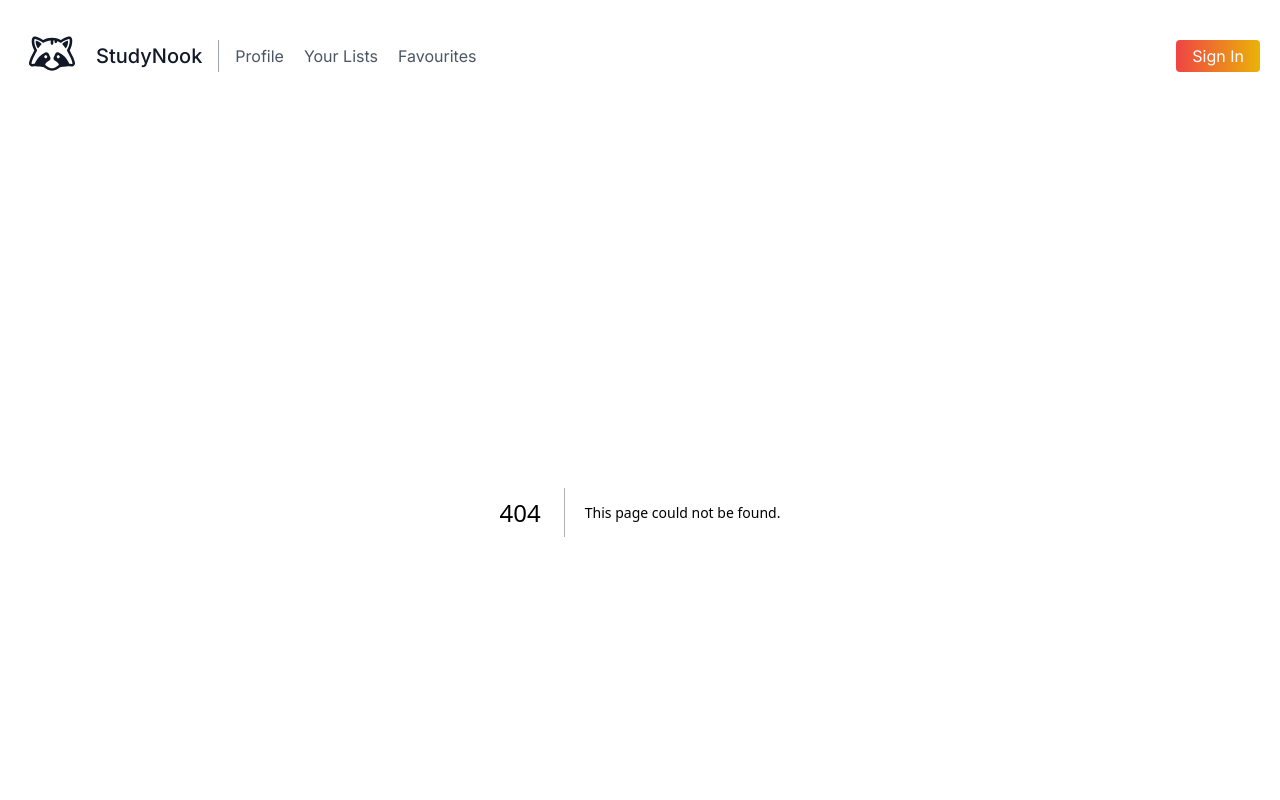
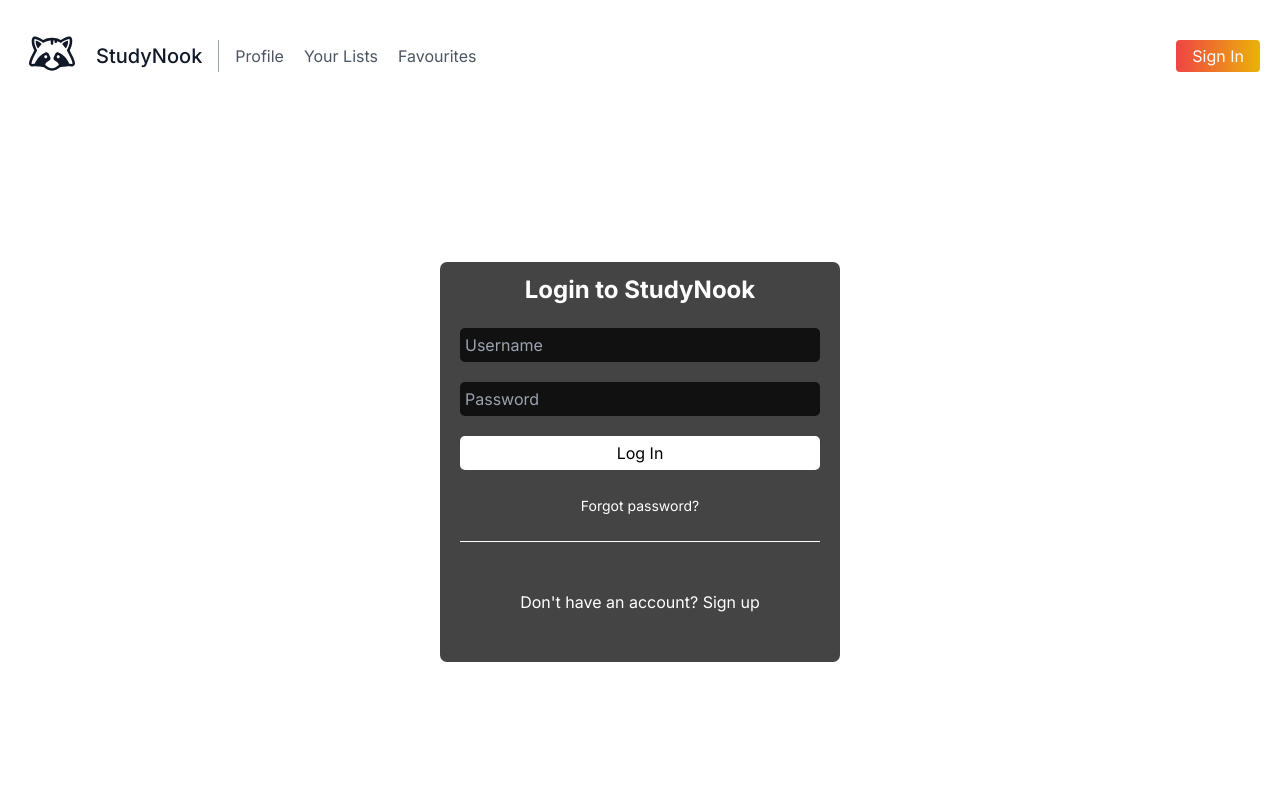
Before and after one commit to doh43/Outhouse, a Next.js app in the folder frontend/: page /login in a window 1280 px wide. Before the commit this address had no page. Shown: the top 800 px of the page. Built offline with nearby package versions, Linux system fonts and the light colour scheme.

Commit message:
added login page

```diff
--- /dev/null
+++ b/frontend/src/app/(auth)/login/layout.tsx
@@ -0,0 +1,10 @@
+
+const LoginLayout = ({children}) => {
+    return (
+        <div>
+            {children}
+        </div>
+    )
+}
+
+export default LoginLayout
--- /dev/null
+++ b/frontend/src/app/(auth)/login/login.module.css
@@ -0,0 +1,71 @@
+.loginContainer {
+    text-align: center;
+    margin: auto;
+    max-width: 400px;
+    display: flex;
+    place-items: center;
+    min-height: 700px;
+}
+
+.loginBase {
+    width: 100%;
+}
+
+.loginSection {
+    border-style: solid;
+    border-radius: 7px;
+    background-color: #444;
+    display: flex;
+    flex-direction: column;
+    height: 50vh;
+}
+
+.loginHeader {
+    font-size: 24px;
+    font-weight: 700;
+    color: white;
+    text-align: center;
+    padding: 10px;
+}
+
+.input {
+    margin: 10px;
+    padding: 5px;
+    background-color: #111;
+    text-align: left;
+    border-radius: 5px;
+    border-color: black;
+    width: 90%;
+}
+
+.input:focus {
+    border-color: #fff;
+}
+
+.loginButton {
+    text-align: center;
+    background-color: #fff;
+    border-radius: 5px;
+    width: 90%;
+    margin: 10px 10px 25px 10px;
+    padding: 5px;
+}
+
+.forgotPasswordLink {
+    color: white;
+    font-size: 14px;
+    text-align: center;
+    border-bottom: 1px solid white;
+    padding: 0 10px 25px 10px;
+    margin: 0 20px 0 20px;
+}
+
+.registerLink {
+    color: white;
+    text-align: center;
+    width: 100%;
+    display: flex;
+    justify-content: center;
+    align-items: center;
+    flex-grow: 1;
+}
--- /dev/null
+++ b/frontend/src/app/(auth)/login/page.tsx
@@ -0,0 +1,43 @@
+"use client";
+
+import Link from "next/link";
+import { useRouter } from "next/navigation";
+import styles from "./login.module.css";
+
+const LoginPage = () => {
+
+    const router = useRouter()
+
+    const handleClick = () => {
+        router.push("/")
+    }
+
+    const handleChange = () => {
+
+    }
+
+    return (
+        <div className="loginContent">
+            <div className={styles.loginContainer}>
+                <div className={styles.loginBase}>
+                    <div className={styles.loginSection}>
+                        <h2 className={styles.loginHeader}>Login to StudyNook</h2>
+                        <form className={styles.login}>
+                            <input type="username" className={styles.input} placeholder="Username" onChange={handleChange} />
+                            <input type="password" className={styles.input} placeholder="Password" onChange={handleChange} />
+                            <button className={styles.loginButton}>Log In</button>
+                        </form>
+                        <div className={styles.forgotPasswordLink}>
+                            <a>Forgot password?</a>
+                        </div>
+                        <div className={styles.registerLink}>
+                            <a>Don't have an account? Sign up</a>
+                        </div>
+                    </div>
+                </div>
+            </div>
+        </div>
+    );
+}
+
+export default LoginPage;
--- a/frontend/src/app/layout.tsx
+++ b/frontend/src/app/layout.tsx
@@ -1,7 +1,7 @@
 import type { Metadata } from "next";
 import { Inter } from "next/font/google";
 import "../styles/globals.css";
-import { Header } from "@/components";
+import Navbar from "@/components/navbar/Navbar";
 import Footer from "@/components/Footer";
 
 const inter = Inter({ subsets: ["latin"] });
@@ -19,7 +19,7 @@ export default function RootLayout({
   return (
     <html lang="en">
       <body className={inter.className}>
-        <Header />
+        <Navbar />
 
         {children}
         <Footer />
--- a/frontend/src/components/index.ts
+++ b/frontend/src/components/index.ts
@@ -1,3 +1,3 @@
-import Header from "./Header";
+import Navbar from "./navbar/Navbar";
 
-export { Header };
+export { Navbar };
--- a/frontend/src/components/Header.tsx
+++ b/frontend/src/components/navbar/Navbar.tsx
@@ -1,7 +1,16 @@
+"use client";
 import React from "react";
 import Image from "next/image";
+import { useRouter } from "next/navigation";
 
-const Header = () => {
+const Navbar = () => {
+
+  const router = useRouter();
+
+  const handleClick = () => {
+    router.push("/login")
+  }
+
   return (
     <header className="text-gray-600 body-font">
       <div className="container mx-auto flex flex-wrap p-5 flex-col md:flex-row items-center">
@@ -23,7 +32,8 @@ const Header = () => {
           <a className="mr-5 hover:text-gray-900">Your Lists</a>
           <a className="mr-5 hover:text-gray-900">Favourites</a>
         </nav>
-        <button className="inline-flex text-white bg-gradient-to-r from-red-500 to-yellow-500 border-0 py-1 px-4 focus:outline-none hover:from-twilightOrange hover:to-twilightBlue rounded">
+        <button className="inline-flex text-white bg-gradient-to-r from-red-500 to-yellow-500 border-0 py-1 px-4 focus:outline-none hover:from-twilightOrange hover:to-twilightBlue rounded"
+        onClick={handleClick}>
           Sign In
         </button>
       </div>
@@ -31,4 +41,4 @@ const Header = () => {
   );
 };
 
-export default Header;
+export default Navbar;
```
Also changed, not shown: frontend/src/app/(auth)/register/page.tsx (added).
